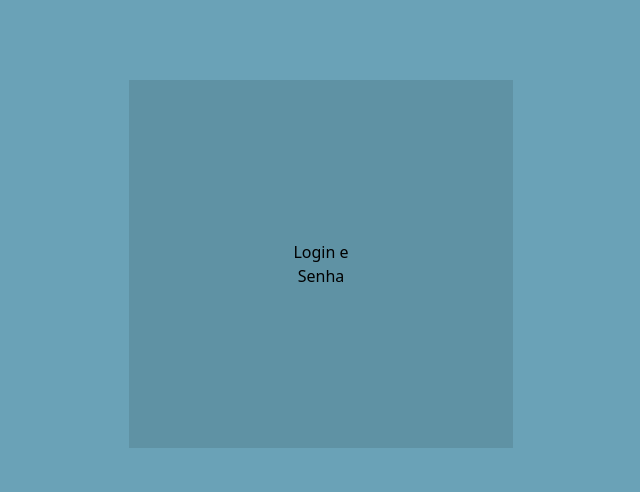
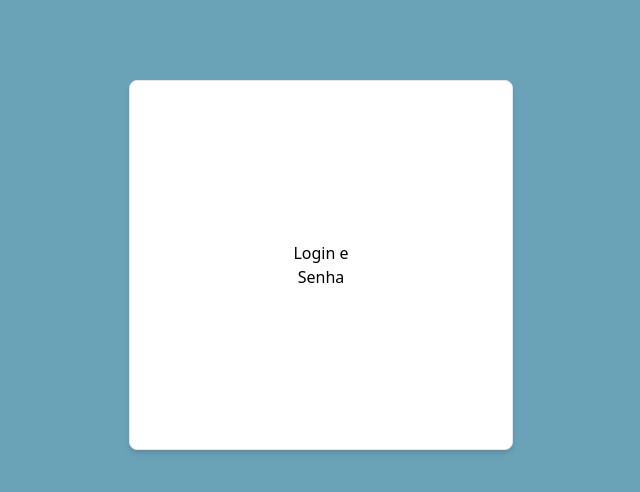
Before and after one commit to DaniDivino/Sistema-de-Seguran-a-Operacional, an Angular app: page / in a window 1280 px wide. Shown: the top 492 px of the page, without its empty margins (319-959 px from the left). Built offline with nearby package versions, Linux system fonts and the light colour scheme.

Commit message:
Adicionado card

```diff
--- a/src/app/core/components/cards/cards.html
+++ b/src/app/core/components/cards/cards.html
@@ -1,3 +1,3 @@
-<div class="text-center mt-20 p-40 max-w-sm w-full mx-auto bg-black/10">
+<div class="text-center mt-20 p-40 max-w-sm w-full mx-auto bg-white rounded-lg border border-gray-200 shadow-md">
     <p>Login e Senha</p>
 </div>
```
